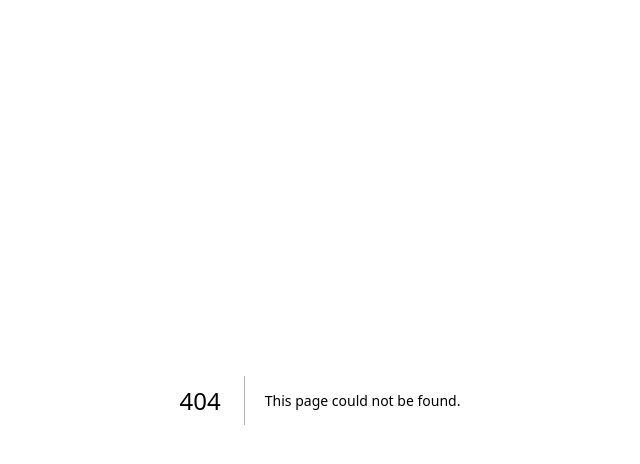
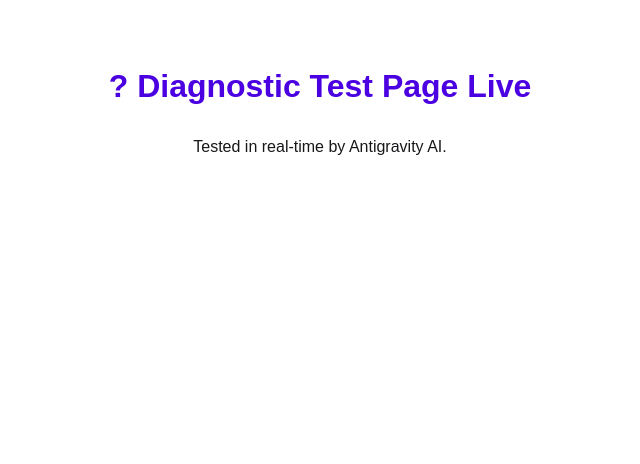
Before and after one commit to sreekar-gkb/Landing-pages-ravenlabs, a Next.js app: page /test-live-diag-01 in a window 1280 px wide. Before the commit this address had no page. Shown: the top 464 px of the page, without its empty margins (320-960 px from the left). Built offline with nearby package versions, Linux system fonts and the light colour scheme.

Commit message:
Add test-live-diag-01 landing page campaign (auto-deployed via API)

```diff
--- /dev/null
+++ b/app/test-live-diag-01/page.tsx
@@ -0,0 +1,15 @@
+import type { Metadata } from 'next'
+
+export const metadata: Metadata = {
+  title: 'Diagnostic Test Campaign | Raven Labs',
+  description: 'Live test verification for deployment pipeline'
+}
+
+export default function DiagnosticPage() {
+  return (
+    <main style={{ padding: '40px', fontFamily: 'sans-serif', textAlign: 'center' }}>
+      <h1 style={{ color: '#4A00E1' }}>? Diagnostic Test Page Live</h1>
+      <p>Tested in real-time by Antigravity AI.</p>
+    </main>
+  )
+}
```
Also changed, not shown: app/test-live-diag-01/thanks/page.tsx (added, +15 -0 lines).
